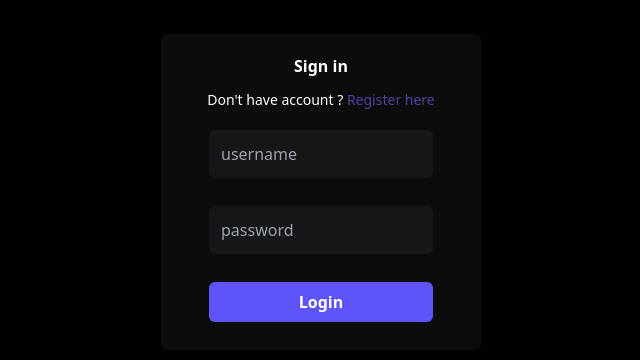
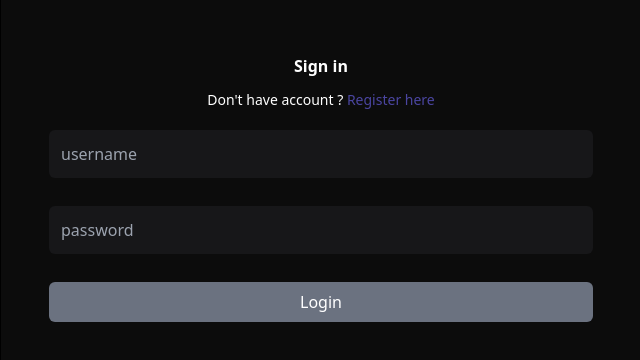
Before and after one commit to svetozar12/headless-cms, a Next.js app in the folder packages/client/: page /login in a window 1280 px wide. Shown: the part 208-568 px from the top of the page, without its empty margins (319-959 px from the left). Built offline with nearby package versions, Linux system fonts and the light colour scheme; no server answers.

Commit message:
finished login page, will continue with the register page

```diff
--- a/packages/client/src/components/Button.tsx
+++ b/packages/client/src/components/Button.tsx
@@ -2,17 +2,30 @@ interface IButtonProps {
   text: string;
   onClick: (e: any) => void;
   type: "button" | "submit" | "reset";
+  isDisabled?: boolean;
 }
 
 const Button = (props: IButtonProps) => {
-  const { text, onClick, type } = props;
+  const { text, onClick, type, isDisabled } = props;
+  if (isDisabled) {
+    return (
+      <button
+        disabled={isDisabled}
+        type={type}
+        className="m-2 cursor-not-allowed rounded-md bg-gray-500 p-2 text-white"
+      >
+        {text}
+      </button>
+    );
+  }
+
   return (
     <div className={"flex items-center justify-center"}>
       <button
         type={type}
         onClick={onClick}
         className={
-          "!text-white m-2 w-full rounded-md bg-mainPurple p-2 font-bold autofill:bg-transparent"
+          "m-2 w-full rounded-md bg-mainPurple p-2 font-bold !text-white duration-200 ease-in-out autofill:bg-transparent hover:opacity-90 active:opacity-80"
         }
       >
         {text}
--- a/packages/client/src/pages/login.tsx
+++ b/packages/client/src/pages/login.tsx
@@ -28,7 +28,7 @@ const LoginPage: NextPage = () => {
 
   return (
     <div className="flex h-screen w-full items-center justify-center bg-mainBlack ">
-      <form className="flex w-1/4 flex-col justify-center gap-3 rounded-md bg-offBlack py-5 px-10">
+      <form className="flex h-2/4 w-5/6 flex-col justify-center gap-3 rounded-md bg-offBlack py-5 px-10 md:w-3/4 xl:w-2/4">
         <Heading type="h1" text="Sign in" />
         <p className="text-center text-sm text-white">
           Don&apos;t have account ?{" "}
@@ -48,7 +48,12 @@ const LoginPage: NextPage = () => {
           placeholder="password"
           onChange={(e) => setPassword(e.target.value)}
         />
-        <Button type="submit" text="Login" onClick={handleSubmit} />
+        <Button
+          type="submit"
+          text="Login"
+          onClick={handleSubmit}
+          isDisabled={!username || !password}
+        />
       </form>
     </div>
   );
--- a/packages/client/src/styles/globals.css
+++ b/packages/client/src/styles/globals.css
@@ -5,14 +5,13 @@
 input:-webkit-autofill,
 input:-webkit-autofill:hover,
 input:-webkit-autofill:focus,
-input:-webkit-autofill:active{
+input:-webkit-autofill:active {
     -webkit-box-shadow: 0 0 0 30px #171719 inset !important;
+    -webkit-text-fill-color: white !important;
+    color: white !important;
 }
 
-input:-webkit-autofill{
-    -webkit-text-fill-color: white !important;
-}
 
-textarea:focus, input:focus{
+textarea:focus, input:focus {
     outline: none;
 }
```
